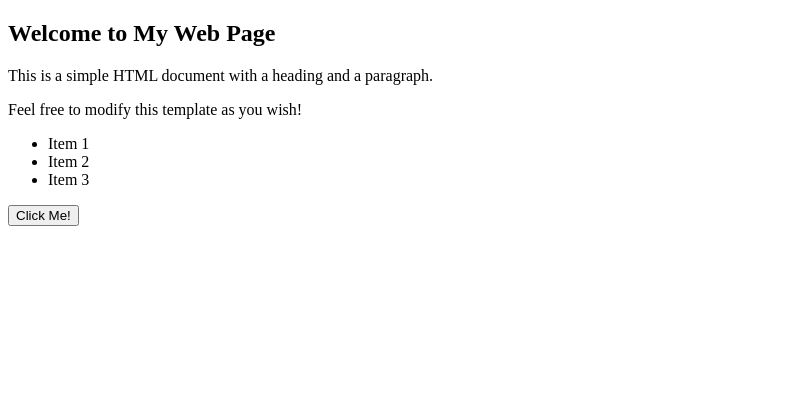
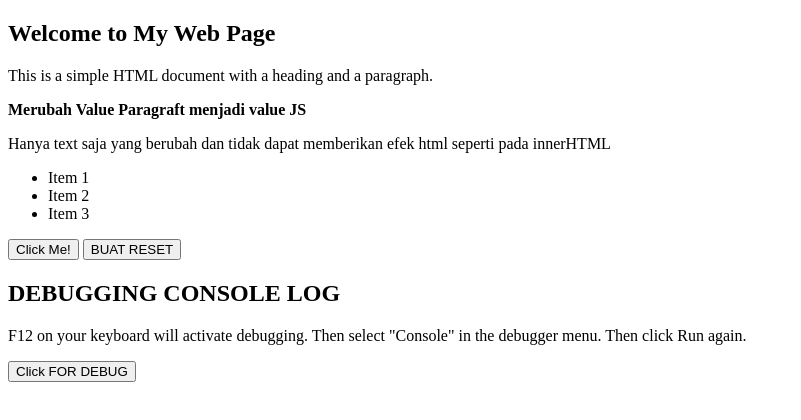
Before and after one commit to G-Bik/JSTraining, a plain HTML site: page index.html in a window 1280 px wide. Shown: the whole page, without its empty margins (0-801 px from the left). Drawn offline with Linux system fonts and the light colour scheme.

Commit message:
inner, write(), alert(), console.log()

```diff
--- a/index.html
+++ b/index.html
@@ -14,12 +14,30 @@
           This is a simple HTML document with a heading and a paragraph.
         </p>
         <p id="secondLine">Feel free to modify this template as you wish!</p>
+        <p id="thirdLine">
+          <abbr title="YOU HOVER IT KYAA >//<">
+            Lorem ipsum dolor sit amet consectetur adipisicing elit. Error dicta
+            nesciunt, sed voluptates possimus aperiam non! Possimus molestiae
+            natus ut consectetur repellat pariatur nisi, placeat enim ullam
+            aliquam fugit modi?
+          </abbr>
+        </p>
         <ul>
           <li>Item 1</li>
           <li>Item 2</li>
           <li>Item 3</li>
         </ul>
         <button id="clickMeButton">Click Me!</button>
+        <button id="reset">BUAT RESET</button>
+      </section>
+
+      <section id="debugging">
+        <h2>DEBUGGING CONSOLE LOG</h2>
+        <p>
+          F12 on your keyboard will activate debugging. Then select "Console" in
+          the debugger menu. Then click Run again.
+        </p>
+        <button id="debugClick">Click FOR DEBUG</button>
       </section>
     </div>
 
--- a/index.js
+++ b/index.js
@@ -11,4 +11,37 @@ document.addEventListener("DOMContentLoaded", () => {
     // Mengubah teks atau value dari elemen p pada variabel paragraph menjadi "Button clicked!"
     paragraph.textContent = "Button clicked!";
   });
+
+  //   JavaScript Output property innerHTML, yang mana akan mengubah value html dari elemen p dengan id secondLine menjadi value sesuai value yang ada pada JS, innerHTML juga dapat merubah elemen HTML itu sendiri yang mana dengan menambahkan tags HTML yang diperlukan didalamnya
+
+  const pOutput = document.getElementById("secondLine");
+
+  pOutput.innerHTML =
+    "<strong>Merubah Value Paragraft menjadi value JS</strong>";
+
+  // JavaScript Output property innerText, yang mana akan mengubah value text dari elemen p dengan id thirdLine menjadi value sesuai value yang ada pada JS, tapi tidak dapat merubah elemen HTML itu sendiri, hanya merubah value textnya saja dengan format text biasa
+  const pOutput1 = document.getElementById("thirdLine");
+
+  pOutput1.innerText =
+    "Hanya text saja yang berubah dan tidak dapat memberikan efek html seperti pada innerHTML";
+
+  // JavaScript Output property document.write(), berfungsi untuk menampilkan parameter yang ada dalam document.write(). Property ini merupakan sebuah metode global tanpa harus memanggil variabel resetAll dibawah statement addEventListener ketika tombol di klik.
+
+  const resetAll = document.getElementById("reset");
+  resetAll.addEventListener("click", () => {
+    document.write("YAHHH KE RESETT, GOBLOK!");
+  });
+
+  //   JavaScript Output property window.alert(), berfungsi untuk menampilkan pesan alert yang berisi parameter yang ada dalam window.alert(). dibawah menggunakan contoh ketika tombol Click Me! di klik, maka akan muncul alert dengan pesan yang sudah ditentukan.
+
+  button.addEventListener("click", () => {
+    alert("HALO, BANYAKAKIN BELAJAR ANJING!");
+  });
+
+  //   JavaScript Output property console.log(), berfungsi untuk menampilkan pesan pada console browser (pencet F12 dan pilih menu "console"), yang mana dapat digunakan untuk debugging atau hanya sekedar menampilkan pesan.
+
+  const clickBug = document.getElementById("debugClick");
+  clickBug.addEventListener("click", () => {
+    console.log("HEY RIGHT HERE, YOU GOT DEBUGG HAHA LOL!");
+  });
 });
```
